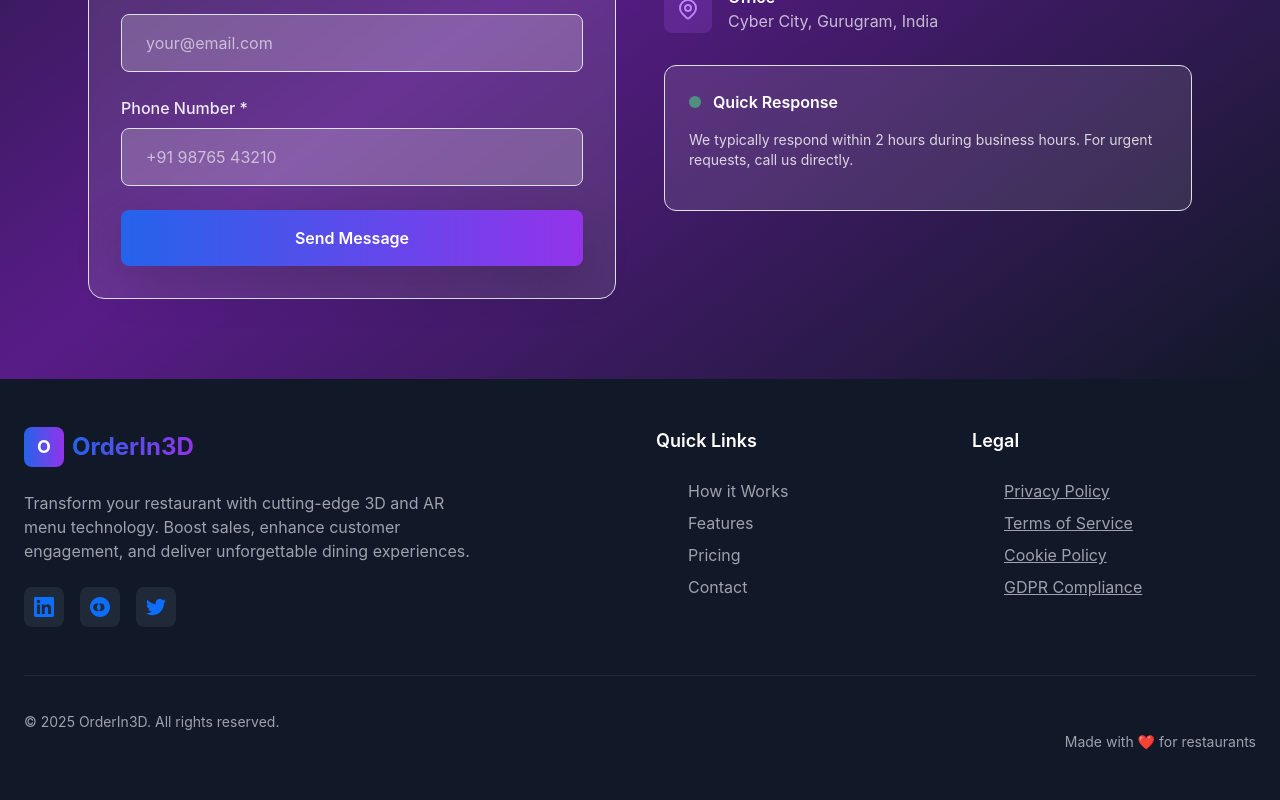
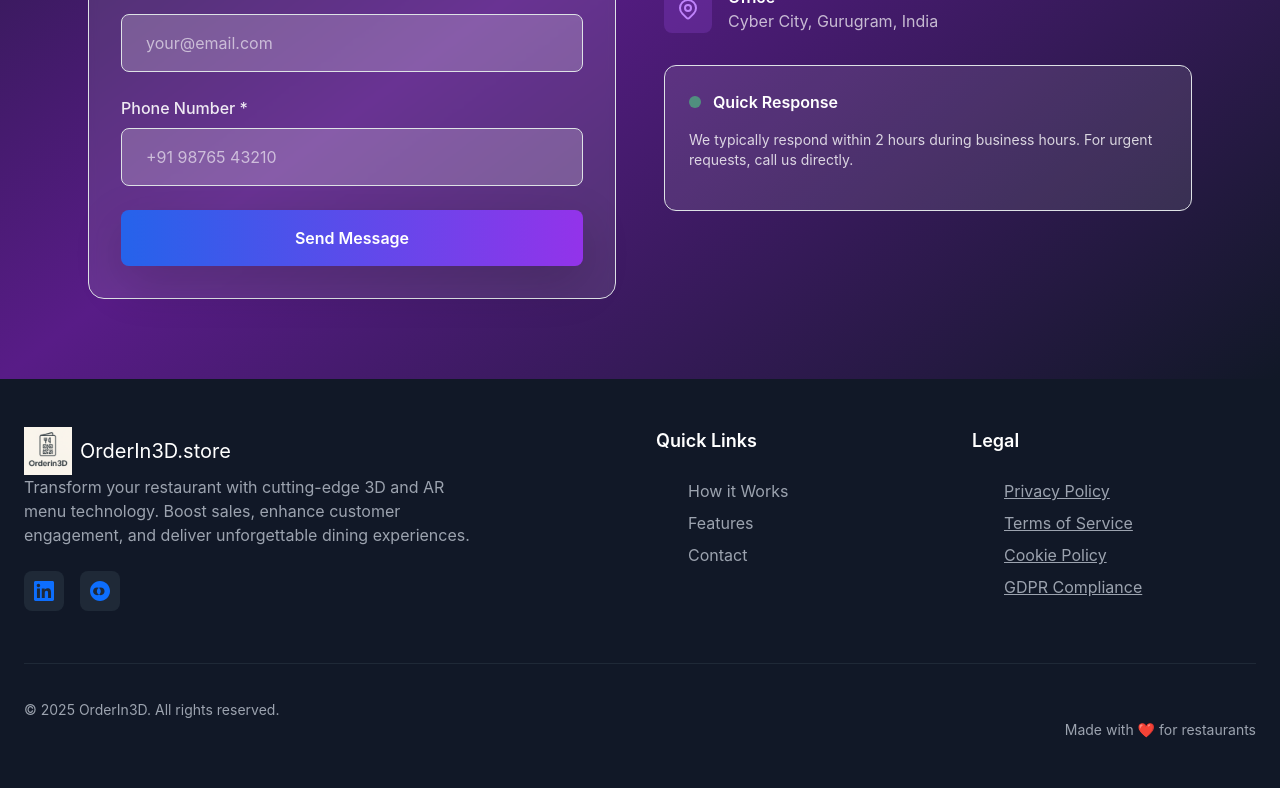
Before and after one commit to dev230803/AR-Menu, a React (Create React App) app in the folder menu-ar/: page / in a window 1280 px wide. Shown: the part 5357-6157 px from the top of the page. Built offline with nearby package versions, Linux system fonts and the light colour scheme; grey boxes are pictures that could not be loaded.

Commit message:
footer changes

```diff
--- a/menu-ar/src/components/Footer.js
+++ b/menu-ar/src/components/Footer.js
@@ -1,5 +1,5 @@
 import React from "react";
-
+import final_logo from "../images/final_logo.png";
 const Footer = () => {
   const currentYear = new Date().getFullYear();
 
@@ -9,13 +9,16 @@
         <div className="grid md:grid-cols-4 gap-8">
           {/* Brand */}
           <div className="md:col-span-2">
-            <div className="flex items-center space-x-2 mb-4">
-              <div className="w-10 h-10 bg-gradient-to-r from-blue-600 to-purple-600 rounded-lg flex items-center justify-center">
-                <span className="text-white text-lg font-bold">O</span>
+            <div className="flex items-center">
+              <div
+                className="flex items-center space-x-2 cursor-pointer"
+                onClick={() => window.scrollTo({ top: 0, behavior: "smooth" })}
+              >
+                <div className="w-12 h-12 flex items-center justify-center">
+                  <img src={final_logo} alt="OrderIn3D" />
+                </div>
+                <span className="text-xl ">OrderIn3D.store</span>
               </div>
-              <span className="text-2xl font-bold bg-gradient-to-r from-blue-600 to-purple-600 bg-clip-text text-transparent">
-                OrderIn3D
-              </span>
             </div>
             <p className="text-gray-400 mb-6 max-w-md">
               Transform your restaurant with cutting-edge 3D and AR menu
@@ -25,7 +28,8 @@
             <div className="flex space-x-4">
               {/* LinkedIn */}
               <a
-                href="#"
+                href="https://www.linkedin.com/company/108404333/admin/?lipi=urn%3Ali%3Apage%3Ad_flagship3_feed%3BLcZvXKEZSkOoECqcSR4xAw%3D%3D"
+                target="_blank"
                 className="w-10 h-10 bg-gray-800 rounded-lg flex items-center justify-center hover:bg-blue-600 transition-colors duration-200"
               >
                 <svg
@@ -39,7 +43,8 @@
 
               {/* Instagram */}
               <a
-                href="#"
+                href="https://www.instagram.com/orderin3d"
+                target="_blank"
                 className="w-10 h-10 bg-gray-800 rounded-lg flex items-center justify-center hover:bg-pink-600 transition-colors duration-200"
               >
                 <svg
@@ -48,20 +53,6 @@
                   viewBox="0 0 24 24"
                 >
                   <path d="M12.017 0C5.396 0 .029 5.367.029 11.987c0 6.62 5.367 11.987 11.988 11.987 6.62 0 11.987-5.367 11.987-11.987C24.014 5.367 18.637.001 12.017.001zM8.449 16.988c-1.297 0-2.448-.49-3.323-1.297C4.198 14.895 3.708 13.744 3.708 12.447s.49-2.448 1.297-3.323c.875-.807 2.026-1.297 3.323-1.297s2.448.49 3.323 1.297c.807.875 1.297 2.026 1.297 3.323s-.49 2.448-1.297 3.323c-.875.807-2.026 1.297-3.323 1.297zm7.718-1.297c-.875.807-2.026 1.297-3.323 1.297s-2.448-.49-3.323-1.297c-.807-.875-1.297-2.026-1.297-3.323s.49-2.448 1.297-3.323c.875-.807 2.026-1.297 3.323-1.297s2.448.49 3.323 1.297c.807.875 1.297 2.026 1.297 3.323s-.49 2.448-1.297 3.323z" />
-                </svg>
-              </a>
-
-              {/* Twitter */}
-              <a
-                href="#"
-                className="w-10 h-10 bg-gray-800 rounded-lg flex items-center justify-center hover:bg-blue-400 transition-colors duration-200"
-              >
-                <svg
-                  className="w-5 h-5"
-                  fill="currentColor"
-                  viewBox="0 0 24 24"
-                >
-                  <path d="M23.953 4.57a10 10 0 01-2.825.775 4.958 4.958 0 002.163-2.723c-.951.555-2.005.959-3.127 1.184a4.92 4.92 0 00-8.384 4.482C7.69 8.095 4.067 6.13 1.64 3.162a4.822 4.822 0 00-.666 2.475c0 1.71.87 3.213 2.188 4.096a4.904 4.904 0 01-2.228-.616v.06a4.923 4.923 0 003.946 4.827 4.996 4.996 0 01-2.212.085 4.936 4.936 0 004.604 3.417 9.867 9.867 0 01-6.102 2.105c-.39 0-.779-.023-1.17-.067a13.995 13.995 0 007.557 2.209c9.053 0 13.998-7.496 13.998-13.985 0-.21 0-.42-.015-.63A9.935 9.935 0 0024 4.59z" />
                 </svg>
               </a>
             </div>
@@ -95,7 +86,7 @@
                   Features
                 </button>
               </li>
-              <li>
+              {/* <li>
                 <button
                   onClick={() =>
                     document
@@ -106,7 +97,7 @@
                 >
                   Pricing
                 </button>
-              </li>
+              </li> */}
               <li>
                 <button
                   onClick={() =>
--- a/menu-ar/src/menuData.js
+++ b/menu-ar/src/menuData.js
@@ -26,8 +26,8 @@
     veg: true,
     image:
       "https://myfoodstory.com/wp-content/uploads/2022/04/Classic-Cold-Coffee-Cafe-Style-1.jpg",
-    model: require("./models/salad_plate.glb"),
-    modelIOS: require("./models/salad_plate.usdz"),
+    model: require("./models/apple_plate.glb"),
+    modelIOS: require("./models/apple_plate.usdz"),
   },
   {
     id: "iced-latte",
@@ -102,8 +102,8 @@
     veg: true,
     image:
       "https://d1mxd7n691o8sz.cloudfront.net/static/recipe/recipe/2023-12/Vegetable-Spring-Rolls-2-1-906001560ca545c8bc72baf473f230b4_thumbnail_170.jpeg",
-    model: dishModel,
-    modelIOS: dishModelIOS,
+    model: require("./models/spring_roll.glb"),
+    modelIOS: require("./models/spring_roll.usdz"),
   },
   {
     id: "lemonade",
```
Also changed, not shown: 2 other files (tests, documents, lock files or other folders).
